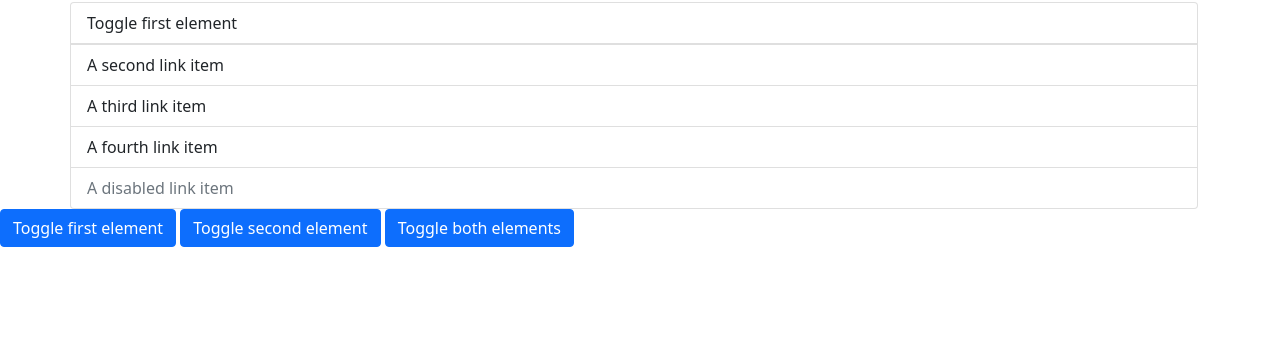
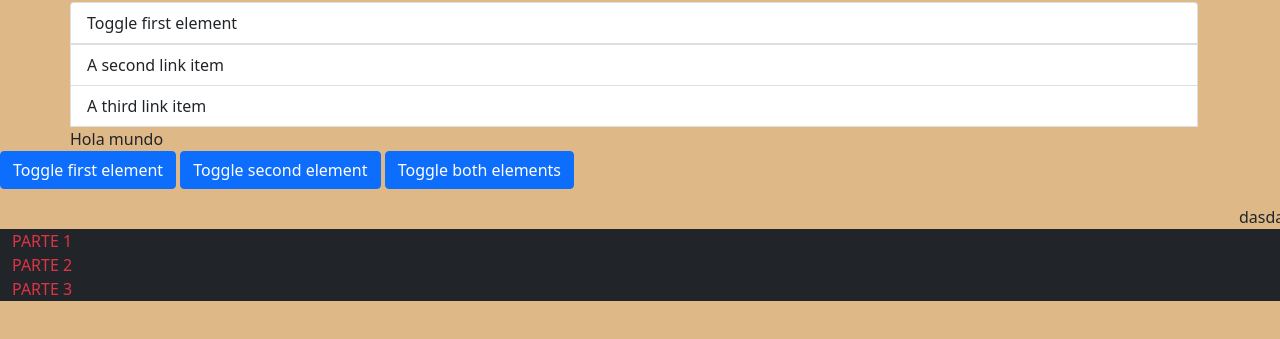
Before and after one commit to Neomartin/gitCommands, a plain HTML site: page index.html in a window 1280 px wide. Shown: the part 259-598 px from the top of the page. Drawn offline with nearby package versions, Linux system fonts and the light colour scheme.

Commit message:
Footer agregado falta mejorar

```diff
--- a/index.html
+++ b/index.html
@@ -62,8 +62,7 @@
                   </div>
                 <a href="#" class="list-group-item list-group-item-action">A second link item</a>
                 <a href="#" class="list-group-item list-group-item-action">A third link item</a>
-                <a href="#" class="list-group-item list-group-item-action">A fourth link item</a>
-                <a href="#" class="list-group-item list-group-item-action disabled" tabindex="-1" aria-disabled="true">A disabled link item</a>
+                <span>Hola mundo</span>
               </div>
         </div>
     </div>
@@ -79,9 +78,15 @@
         </div>
         <div class="col">
 
-        </div>
+        </div>dasdas
       </div>
-
+      <footer class="bg-dark text-danger">
+          <div class="container-fluid">
+              <div class="col-md-12 col-lg-4">PARTE 1</div>
+              <div class="col-md-12 col-lg-4">PARTE 2</div>
+              <div class="col-md-12 col-lg-4">PARTE 3</div>
+          </div>
+      </footer>
 
 <script src="https://cdn.jsdelivr.net/npm/bootstrap@5.0.1/dist/js/bootstrap.bundle.min.js" integrity="sha384-gtEjrD/SeCtmISkJkNUaaKMoLD0//ElJ19smozuHV6z3Iehds+3Ulb9Bn9Plx0x4" crossorigin="anonymous"></script>
 </body>
--- a/style.css
+++ b/style.css
@@ -1,3 +1,7 @@
 .w-150p {
     width: 220px;
 }
+
+body {
+    background-color: burlywood;
+}
```
